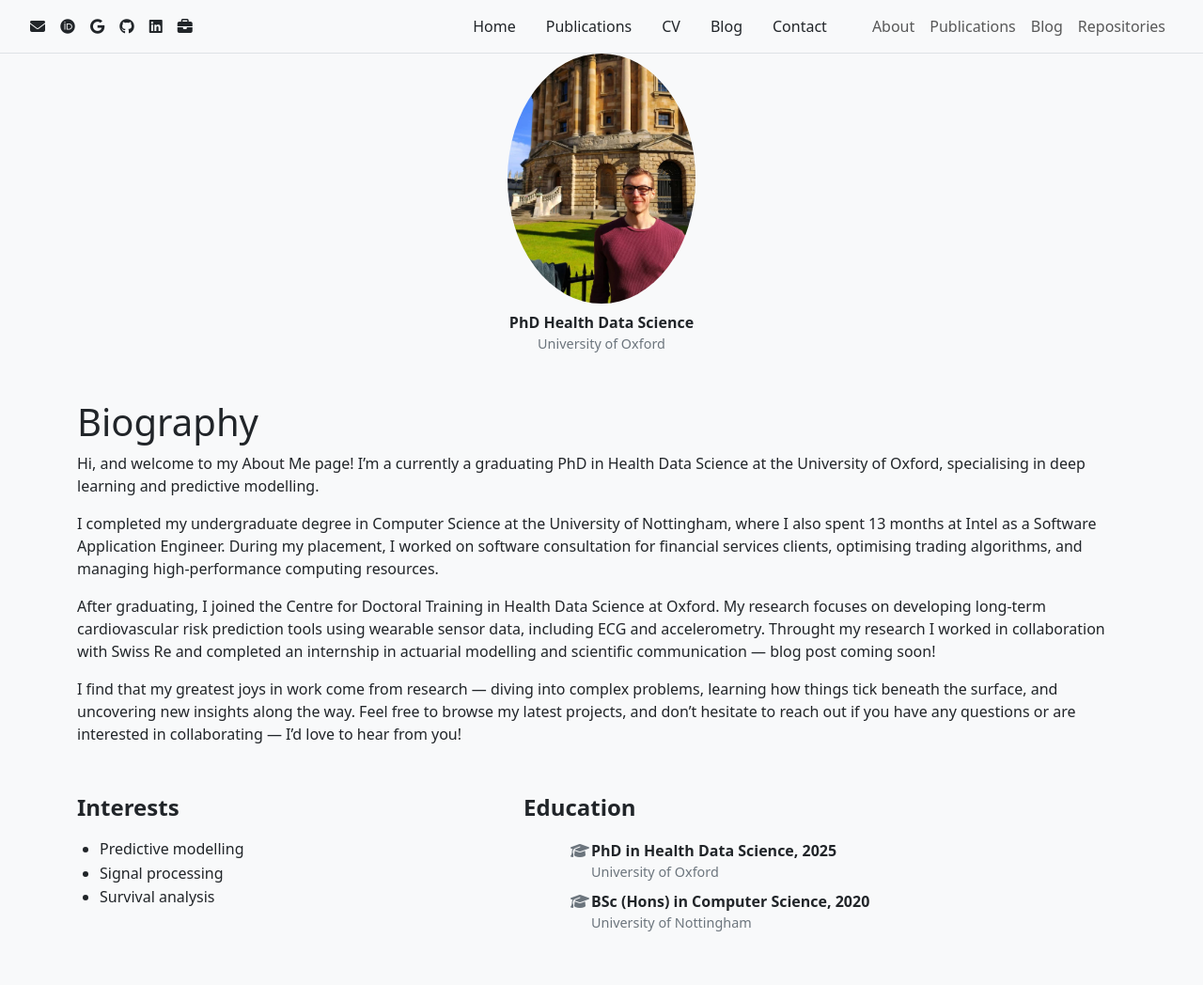
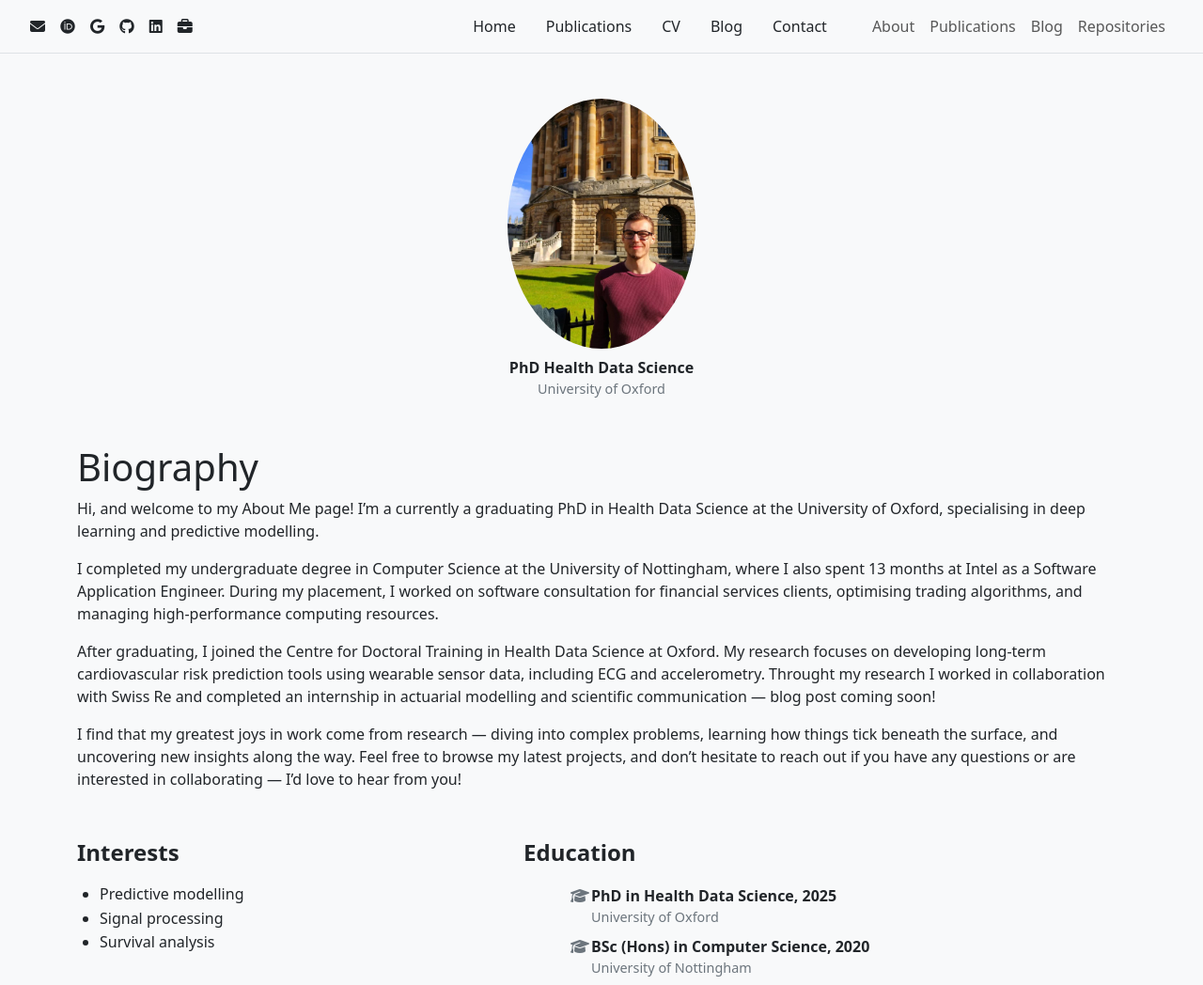
Before and after one commit to Ads98/Ads98.github.io, a Jekyll site: the page built from index.md, in a window 1280 px wide. Shown: the whole page at 94% size. Built offline with Jekyll 4.4.1, drawn with Linux system fonts in a browser that asks for light colours; before the commit the page ends 1000 px from its top, so only the background shows below that.

Commit message:
Fixed image sapcing

```diff
--- a/_layouts/default.html
+++ b/_layouts/default.html
@@ -31,7 +31,7 @@
 
     <!-- ✅ Profile section -->
     {% if page.profile and page.profile.image %}
-      <div class="text-center mb-4">
+    <div class="text-center mb-4 pt-5">
         {% if page.profile.image_circular %}
           <img
             src="{{ page.profile.image | relative_url }}"
```
